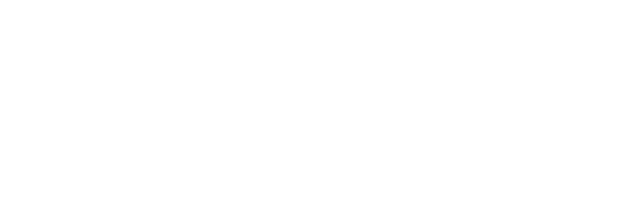
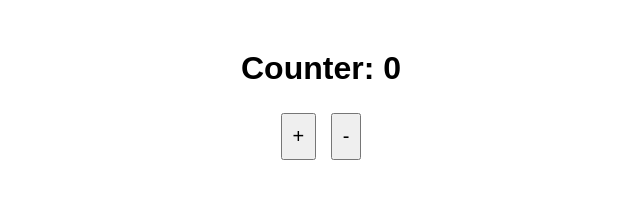
Before and after one commit to NesmaFayed2/Task_i, a plain HTML site: page index.html in a window 1280 px wide. Shown: the whole page, without its empty margins (319-959 px from the left). Drawn offline with Linux system fonts and the light colour scheme.

Commit message:
counter added

```diff
--- /dev/null
+++ b/counter.js
@@ -0,0 +1,9 @@
+let count = 0;
+function increase() {
+  count++;
+  document.getElementById("count").innerText = count;
+}
+function decrease() {
+  count--;
+  document.getElementById("count").innerText = count;
+}
--- a/index.html
+++ b/index.html
@@ -1,12 +1,15 @@
 <!DOCTYPE html>
 <html lang="en">
-<head>
-    <meta charset="UTF-8">
-    <meta name="viewport" content="width=device-width, initial-scale=1.0">
+  <head>
+    <meta charset="UTF-8" />
+    <meta name="viewport" content="width=device-width, initial-scale=1.0" />
     <title>Document</title>
-    <link rel="stylesheet" href="style.css">
-</head>
-<body>
-
-</body>
+    <link rel="stylesheet" href="style.css" />
+  </head>
+  <body>
+    <h1>Counter: <span id="count">0</span></h1>
+    <button onclick="increase()">+</button>
+    <button onclick="decrease()">-</button>
+    <script src="counter.js"></script>
+  </body>
 </html>
--- a/style.css
+++ b/style.css
@@ -0,0 +1,10 @@
+body {
+    font-family: Arial, sans-serif;
+    text-align: center;
+    margin-top: 50px;
+}
+button {
+    font-size: 20px;
+    margin: 5px;
+    padding: 10px;
+}
```
